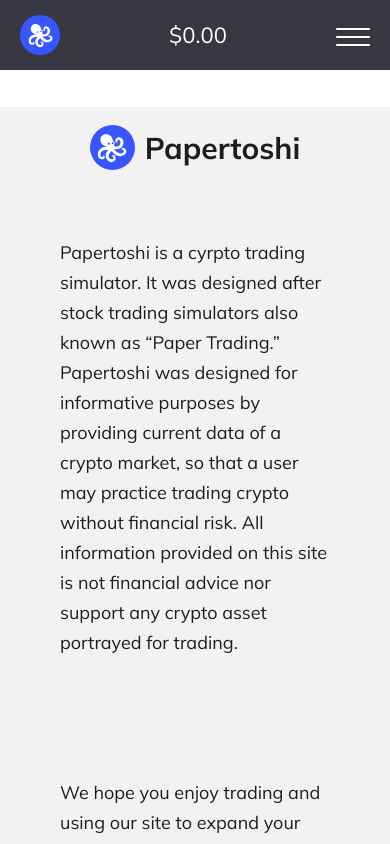
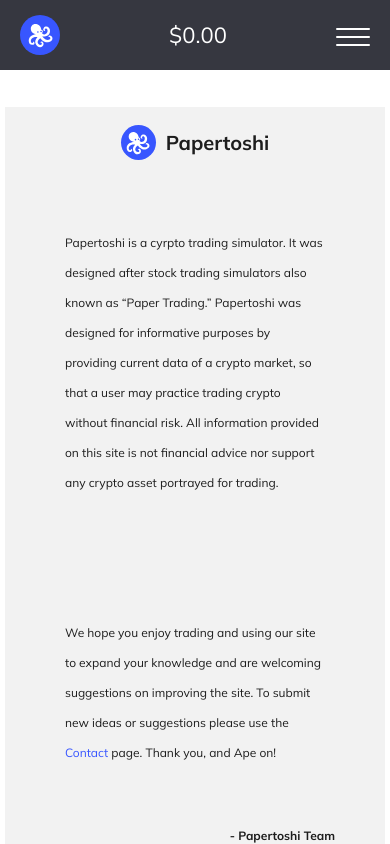
Before and after one commit to Abel-Zambrano/papertoshi, a Next.js app: page /about in a window 390 px wide. Built offline with nearby package versions, Linux system fonts and the light colour scheme.

Commit message:
update about page for mobile/tablet screens

```diff
--- a/components/AboutInfo.tsx
+++ b/components/AboutInfo.tsx
@@ -2,6 +2,7 @@
 import Logo from "./Logo";
 import { GiOctopus } from "react-icons/gi";
 import Link from "next/link";
+import { device } from "../JS/device";
 
 const MyAboutInfo = styled.div`
   display: flex;
@@ -17,10 +18,16 @@
   align-items: center;
   flex-direction: column;
   width: 800px;
+  min-width: 800px;
   height: 900px;
   background-color: var(--off-white);
   margin-top: 300px;
   margin-bottom: 100px;
+
+  @media ${device.phone} {
+    width: 380px;
+    min-width: 380px;
+  }
 `;
 
 const MyLogo = styled(Logo)`
@@ -32,6 +39,10 @@
   font-size: 1.8rem;
   line-height: 3rem;
   color: var(--black-light);
+
+  @media ${device.phone} {
+    font-size: 1.2rem;
+  }
 `;
 
 const Contact = styled.span`
@@ -45,11 +56,19 @@
   align-items: center;
   padding-right: 200px;
   width: 100%;
+
+  @media ${device.phone} {
+    padding-right: 100px;
+  }
 `;
 
 const Sign = styled.h3`
   font-size: 1.8rem;
   color: var(--black-light);
+
+  @media ${device.phone} {
+    font-size: 1.2rem;
+  }
 `;
 
 const OctoWrapper = styled.div`
@@ -59,6 +78,14 @@
   .sign-octo {
     color: var(--white);
     font-size: 30rem;
+
+    @media ${device.tablet} {
+      font-size: 20rem;
+    }
+
+    @media ${device.phone} {
+      font-size: 10rem;
+    }
   }
 `;
 
--- a/components/Logo.tsx
+++ b/components/Logo.tsx
@@ -1,5 +1,6 @@
 import styled from "styled-components";
 import { GiOctopus } from "react-icons/gi";
+import { device } from "../JS/device";
 
 const MyLogo = styled.div`
   display: flex;
@@ -19,12 +20,22 @@
   color: var(--white);
   font-size: 3rem;
   background-color: var(--primary);
+
+  @media ${device.phone} {
+    height: 35px;
+    width: 35px;
+    font-size: 2.4rem;
+  }
 `;
 
 const Name = styled.h1`
   font-size: 3rem;
   color: var(--black-light);
   margin-left: 10px;
+
+  @media ${device.phone} {
+    font-size: 2rem;
+  }
 `;
 
 type Props = {
```
